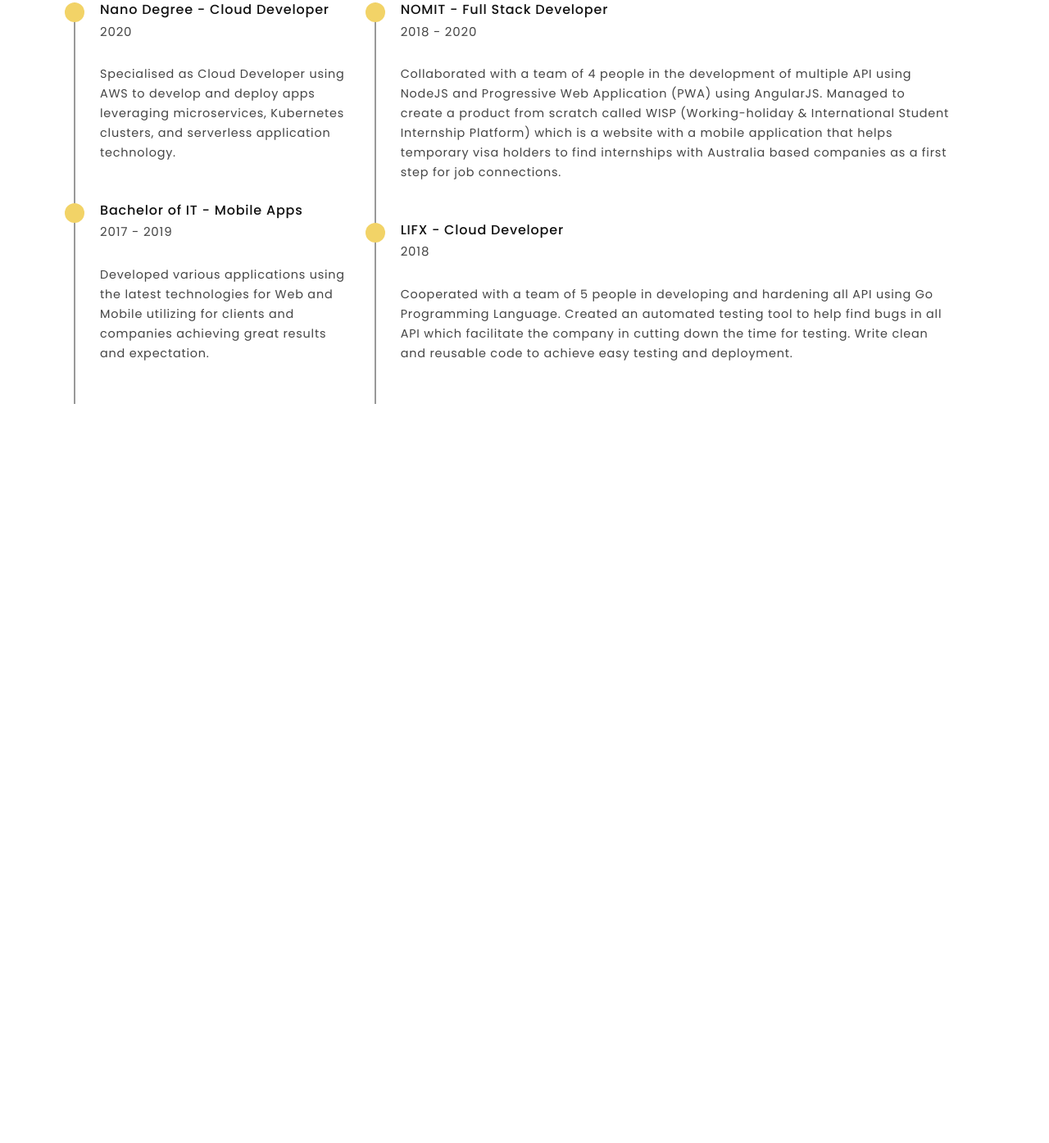
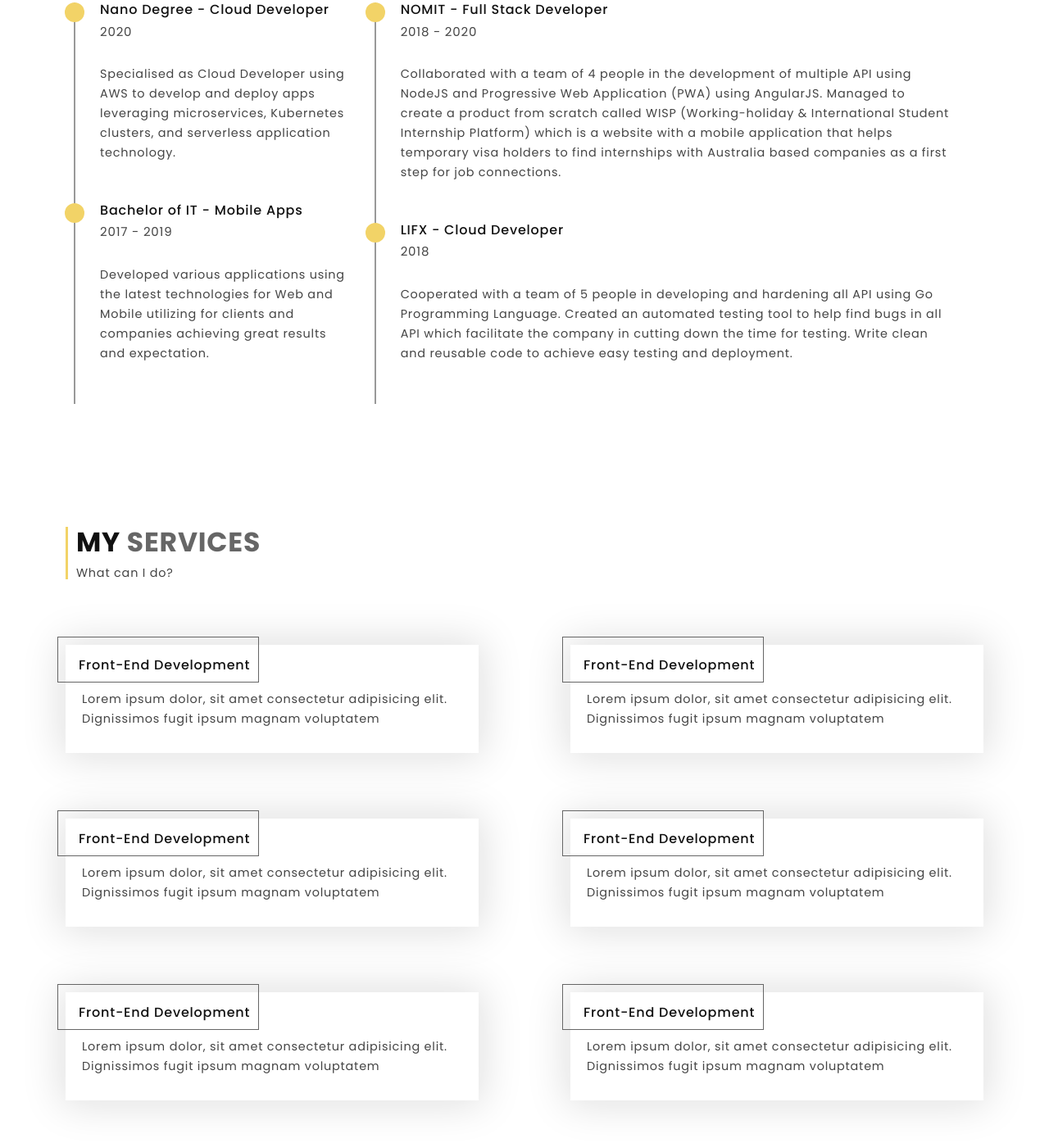
Before and after one commit to motawy/portfolio-gatsby, a Gatsby site: page / in a window 1280 px wide. Shown: the part 2216-3611 px from the top of the page at 82% size. Before the commit the page ends 2709 px from the top, so only its background shows below. Built offline with nearby package versions, Linux system fonts and the light colour scheme; Gatsby itself is replaced by a stand-in of ours.

Commit message:
Added Services section

```diff
--- /dev/null
+++ b/src/components/services/service-card/service-card.component.js
@@ -0,0 +1,17 @@
+import React from "react"
+import "./service-card.styles.scss"
+
+const ServiceCard = ({ title, subtitle }) => {
+  return (
+    <div className="card">
+      <div className="card-title">
+        <h6>{title}</h6>
+      </div>
+      <div className="card-subtitle">
+        <p>{subtitle}</p>
+      </div>
+    </div>
+  )
+}
+
+export default ServiceCard
--- /dev/null
+++ b/src/components/services/service-card/service-card.styles.scss
@@ -0,0 +1,54 @@
+.card {
+  width: 30%;
+  padding: 30px 20px;
+  -webkit-box-shadow: 0 0 50px 5px #1112;
+  box-shadow: 0 0 50px 5px #1112;
+  -webkit-transition: all 0.3s ease;
+  -o-transition: all 0.3s ease;
+  transition: all 0.3s ease;
+  position: relative;
+  margin-bottom: 80px;
+
+  &:hover {
+    -webkit-transform: translateY(-10px);
+    -ms-transform: translateY(-10px);
+    transform: translateY(-10px);
+    background-color: #f2d367;
+  }
+
+  .card-title {
+    position: absolute;
+    padding: 25px 10px 10px 25px;
+    border: 1px solid #666;
+    display: inline-block;
+    top: -10px;
+    left: -10px;
+
+    h6 {
+      font-size: 16px;
+      font-weight: 500;
+      color: #111;
+    }
+  }
+
+  .card-subtitle {
+    padding-top: 1.5rem;
+    p {
+      color: #444;
+      font-size: 0.9rem;
+      line-height: 24px;
+    }
+  }
+}
+
+@media (max-width: 1300px) {
+  .card {
+    width: 45%;
+  }
+}
+
+@media (max-width: 768px) {
+  .card {
+    width: 100%;
+  }
+}
--- /dev/null
+++ b/src/components/services/services.component.js
@@ -0,0 +1,52 @@
+import React from "react"
+import TitleSection from "../title-section/title-section.component"
+import ServiceCard from "./service-card/service-card.component"
+import "./services.styles.scss"
+
+const Services = () => {
+  return (
+    <section className="services" id="services">
+      <div className="serv-wrapper">
+        <TitleSection
+          firstPart="My"
+          secondPart="Services"
+          description="What can I do?"
+        />
+        <div className="cards-section">
+          <ServiceCard
+            title="Front-End Development"
+            subtitle="Lorem ipsum dolor, sit amet consectetur adipisicing elit.
+                Dignissimos fugit ipsum magnam voluptatem"
+          />
+          <ServiceCard
+            title="Front-End Development"
+            subtitle="Lorem ipsum dolor, sit amet consectetur adipisicing elit.
+                Dignissimos fugit ipsum magnam voluptatem"
+          />
+          <ServiceCard
+            title="Front-End Development"
+            subtitle="Lorem ipsum dolor, sit amet consectetur adipisicing elit.
+                Dignissimos fugit ipsum magnam voluptatem"
+          />
+          <ServiceCard
+            title="Front-End Development"
+            subtitle="Lorem ipsum dolor, sit amet consectetur adipisicing elit.
+                Dignissimos fugit ipsum magnam voluptatem"
+          />
+          <ServiceCard
+            title="Front-End Development"
+            subtitle="Lorem ipsum dolor, sit amet consectetur adipisicing elit.
+                Dignissimos fugit ipsum magnam voluptatem"
+          />
+          <ServiceCard
+            title="Front-End Development"
+            subtitle="Lorem ipsum dolor, sit amet consectetur adipisicing elit.
+                Dignissimos fugit ipsum magnam voluptatem"
+          />
+        </div>
+      </div>
+    </section>
+  )
+}
+
+export default Services
--- /dev/null
+++ b/src/components/services/services.styles.scss
@@ -0,0 +1,38 @@
+.services {
+  padding: 0 30px;
+
+  .serv-wrapper {
+    max-width: 1330px;
+    width: 100%;
+    margin: 0 auto;
+    padding-top: 200px;
+    padding-bottom: 20px;
+
+    .cards-section {
+      display: -webkit-box;
+      display: -ms-flexbox;
+      display: flex;
+      -webkit-box-pack: justify;
+      -ms-flex-pack: justify;
+      justify-content: space-between;
+      -ms-flex-wrap: wrap;
+      flex-wrap: wrap;
+      padding-top: 80px;
+    }
+  }
+}
+
+@media (max-width: 1440px) {
+  .services {
+    padding: 0 80px;
+    .serv-wrapper {
+      padding-top: 150px;
+    }
+  }
+}
+
+@media (max-width: 1024px) {
+  .services {
+    padding: 0 20px;
+  }
+}
--- a/src/pages/index.js
+++ b/src/pages/index.js
@@ -3,6 +3,7 @@
 import About from "../components/about/about.component"
 import Hero from "../components/hero/hero.component"
 import Resume from "../components/resume/resume.component"
+import Services from "../components/services/services.component"
 import "./index.css"
 
 export default () => (
@@ -10,5 +11,6 @@
     <Hero />
     <About />
     <Resume />
+    <Services />
   </Layout>
 )
```
